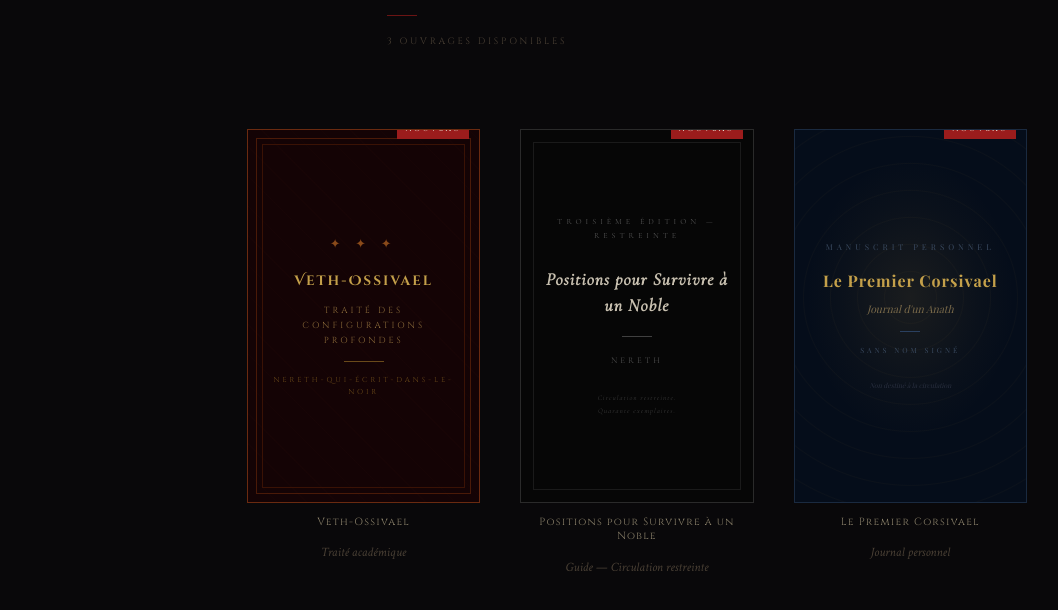
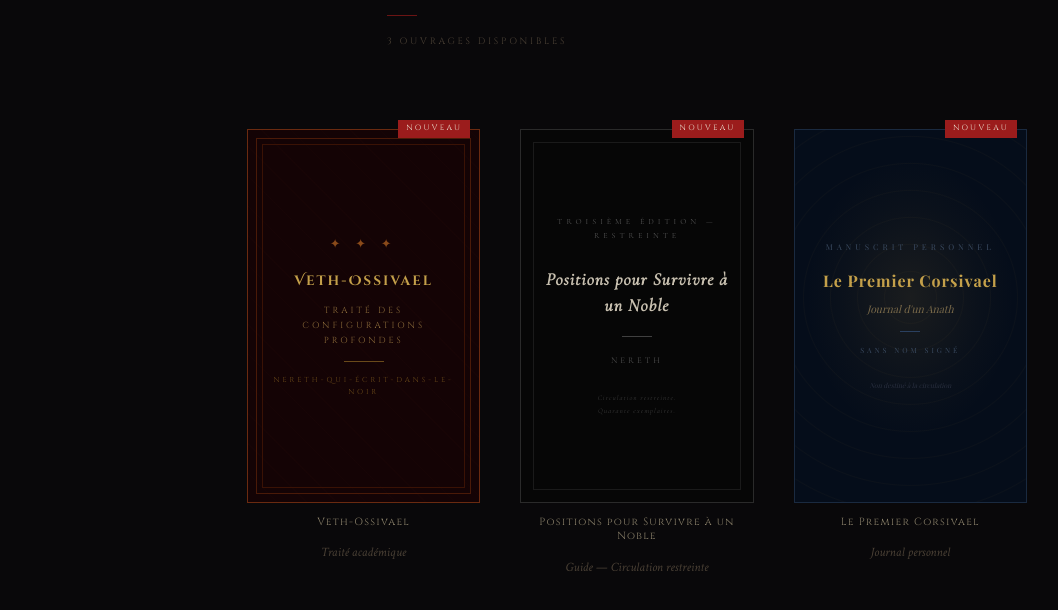
Before and after one commit to Deemo1906/spireSite, a plain HTML site: page authors/nereth.html in a window 1280 px wide. Shown: the part 240-850 px from the top of the page, without its empty margins (3-1061 px from the left). Drawn offline with nearby package versions, Linux system fonts and the light colour scheme; sample sign-in values are in the browser's storage; a web font is replaced by a local one.

Commit message:
fix(library): move Nouveau badge to book-entry to avoid overflow clipping

```diff
--- a/authors/nereth.html
+++ b/authors/nereth.html
@@ -77,6 +77,7 @@
       /* Each book is just a cover link + title below */
       .book-entry {
         display: flex; flex-direction: column; gap: 0.75rem;
+        position: relative;
       }
 
       .book-cover {
@@ -273,7 +274,7 @@
               const badge = document.createElement('span');
               badge.className = 'badge-new';
               badge.textContent = 'Nouveau';
-              cover.appendChild(badge);
+              cover.parentElement.appendChild(badge);
             }
           });
         })
```
